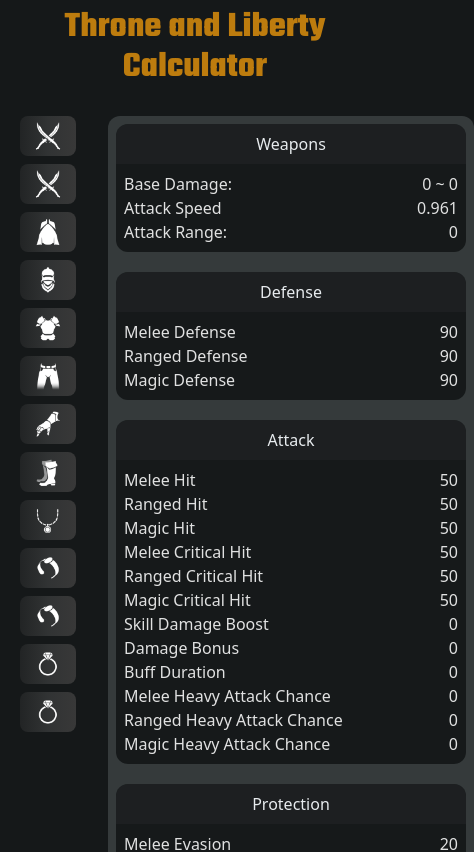
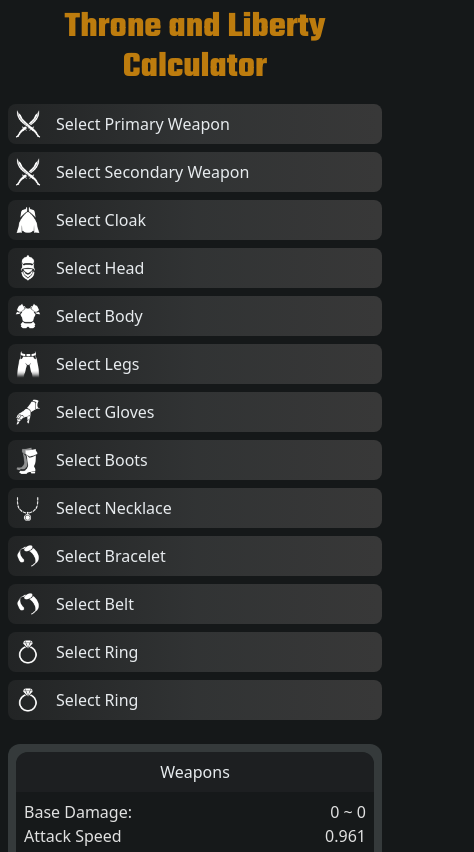
Before and after one commit to verstaulo/tl-builder, a React (Vite) app: page / in a window 390 px wide. Shown: the top 852 px of the page, 474 px wide, since content can reach past the window. Built offline with nearby package versions, Linux system fonts and the light colour scheme.

Commit message:
mobile-layout

```diff
--- a/src/components/App.tsx
+++ b/src/components/App.tsx
@@ -5,13 +5,13 @@
 function App() {
   return (
     <>
-      <header>
+      <header className="w-screen">
         <h1 className="text-center text-4xl text-amber-500/75 p-2 font-Teco font-extrabold">
           Throne and Liberty Calculator
         </h1>
       </header>
-      <main className="grid grid-cols-[64px,_1fr] lg:grid-cols-[410px_1fr] max-w-[1920px] m-auto p-5 gap-6 items-start">
-        <CharacterEquipment className="max-h-[90vh] overflow-y-auto no-scroll pr-2" />
+      <main className="grid sm:grid-cols-[64px,_1fr] lg:grid-cols-[410px_1fr] max-w-[1920px] m-auto p-2 sm:p-5 gap-6 items-start">
+        <CharacterEquipment className="" />
         <div className="flex bg-neutral5 rounded-xl p-2 gap-2 flex-wrap 3xl:flex-nowrap">
           <CharacterStats className="grow" />
           <CharacterAttributes />
--- a/src/components/CharacterAttributes/CharacterAttributes_Bonuses.tsx
+++ b/src/components/CharacterAttributes/CharacterAttributes_Bonuses.tsx
@@ -44,7 +44,7 @@
 
 const CharacterAttributes_Bonuses = ({ title, currentValue }: Props) => {
   return (
-    <div className="grid grid-cols-2 gap-2 bg-neutral6 p-2 select-none">
+    <div className="grid lg:grid-cols-2 gap-2 bg-neutral6 p-2 select-none">
       <p className="text-neutral4 text-center text-sm">{achievementBonus[title].title}</p>
       <ul>
         <li
--- a/src/components/CharacterEquipment/EquipmentCard.tsx
+++ b/src/components/CharacterEquipment/EquipmentCard.tsx
@@ -1,12 +1,11 @@
-
 interface CardProps {
   defaultStyle?: boolean;
   tier: string;
   image: string;
   title: string;
   level: number;
+  titleVisibilty?: boolean;
   className?: string;
-  contentVisibility?: boolean;
 }
 const backgroundStyles = {
   legendary: " bg-legendary_gradient",
@@ -31,7 +30,7 @@
   title,
   level,
   defaultStyle,
-  contentVisibility,
+  titleVisibilty,
   className = "",
 }: CardProps) => {
   return (
@@ -41,8 +40,7 @@
         (defaultStyle ? " size-auto " : " size-16 ") +
         backgroundStyles[tier as keyof typeof backgroundStyles] +
         " " +
-        (className ? className : "") +
-        (contentVisibility ? " block p-1" : "")
+        (className ? className : "")
       }
     >
       <img
@@ -54,7 +52,7 @@
         src={image}
         alt=""
       />
-      <p className={"text-neutral3 grow " + (contentVisibility ? "block" : "lg:block hidden")}>
+      <p className={"text-neutral3 grow lg:block " + (titleVisibilty ? "sm:block" : "sm:hidden")}>
         {title}
       </p>
       {level > 0 && (
--- a/src/components/CharacterEquipment/EquipmentItem.tsx
+++ b/src/components/CharacterEquipment/EquipmentItem.tsx
@@ -75,7 +75,7 @@
 
   return (
     <motion.li
-      className={"rounded-lg flex flex-col gap-2 " + (className || "")}
+      className={"rounded-lg flex flex-col gap-2 relative " + (className || "")}
       onClick={clickHandler}
     >
       <EquipmentCard
@@ -89,7 +89,7 @@
 
       <AnimatePresence>
         {currentItem && isMenuVisible && (
-          <motion.div
+          <motion.div className="sm:absolute sm:top-0 sm:left-[calc(100%+10px)] sm:w-[400px] lg:block lg:static lg:w-full"
             initial={{ height: 0, opacity:0}}
             animate={{ height: "auto" , opacity:1}}
             exit={{ height: 0, opacity:0}}
--- a/src/components/CharacterEquipment/EquipmentList.tsx
+++ b/src/components/CharacterEquipment/EquipmentList.tsx
@@ -56,7 +56,7 @@
     <motion.div
       layout
       onClick={(e) => e.stopPropagation()}
-      className={"min-w-[420px] p-4 bg-neutral6" + (className ? className : "")}
+      className={"p-4 bg-neutral6" + (className ? className : "")}
       initial={{ opacity: 0, borderRadius: "12px" }}
       animate={{ opacity: 1 }}
       exit={{ opacity: 0 }}
@@ -109,8 +109,8 @@
               >
                 <EquipmentCard
                   className="cursor-pointer"
-                  contentVisibility
                   defaultStyle
+                  titleVisibilty
                   tier={item.tier}
                   image={item.image}
                   title={item.title}
--- a/src/components/CharacterEquipment/EquipmentMenu.tsx
+++ b/src/components/CharacterEquipment/EquipmentMenu.tsx
@@ -126,7 +126,7 @@
 
   return (
     <div
-      className="bg-neutral6 p-2 rounded-xl w-[400px] select-none text-sm flex flex-col gap-2 mx-auto"
+      className="bg-neutral6 p-2 rounded-xl select-none text-sm flex flex-col gap-2 mx-auto"
       onClick={(e) => e.stopPropagation()}
     >
       <div className="flex justify-between items-center gap-2 mb-2">
--- a/src/components/CharacterEquipment/Filter.tsx
+++ b/src/components/CharacterEquipment/Filter.tsx
@@ -16,7 +16,7 @@
 }: FilterProps) => {
   const [activeFilter, setActiveFilter] = useState(filterActiveName);
   return (
-    <ul className="flex gap-2 flex-wrap">
+    <ul className="flex gap-2 flex-wrap justify-center">
       {filtersList.map((filter) => (
         <li key={filter}>
           <label
--- a/src/components/Shared/Modal.tsx
+++ b/src/components/Shared/Modal.tsx
@@ -18,7 +18,7 @@
   return createPortal(
     <div
       className={
-        "fixed top-0 lef-0 z-[99] h-screen w-screen overflow-auto p-4 " +
+        "fixed inset-0 p-2 " +
         (className ? className : "")
       }
       onClick={clickHandler}
--- a/vite.config.ts
+++ b/vite.config.ts
@@ -16,5 +16,5 @@
     },
   },
   plugins: [react()],
-  base:"tl-builder"
+  // base:"tl-builder"
 })
```
